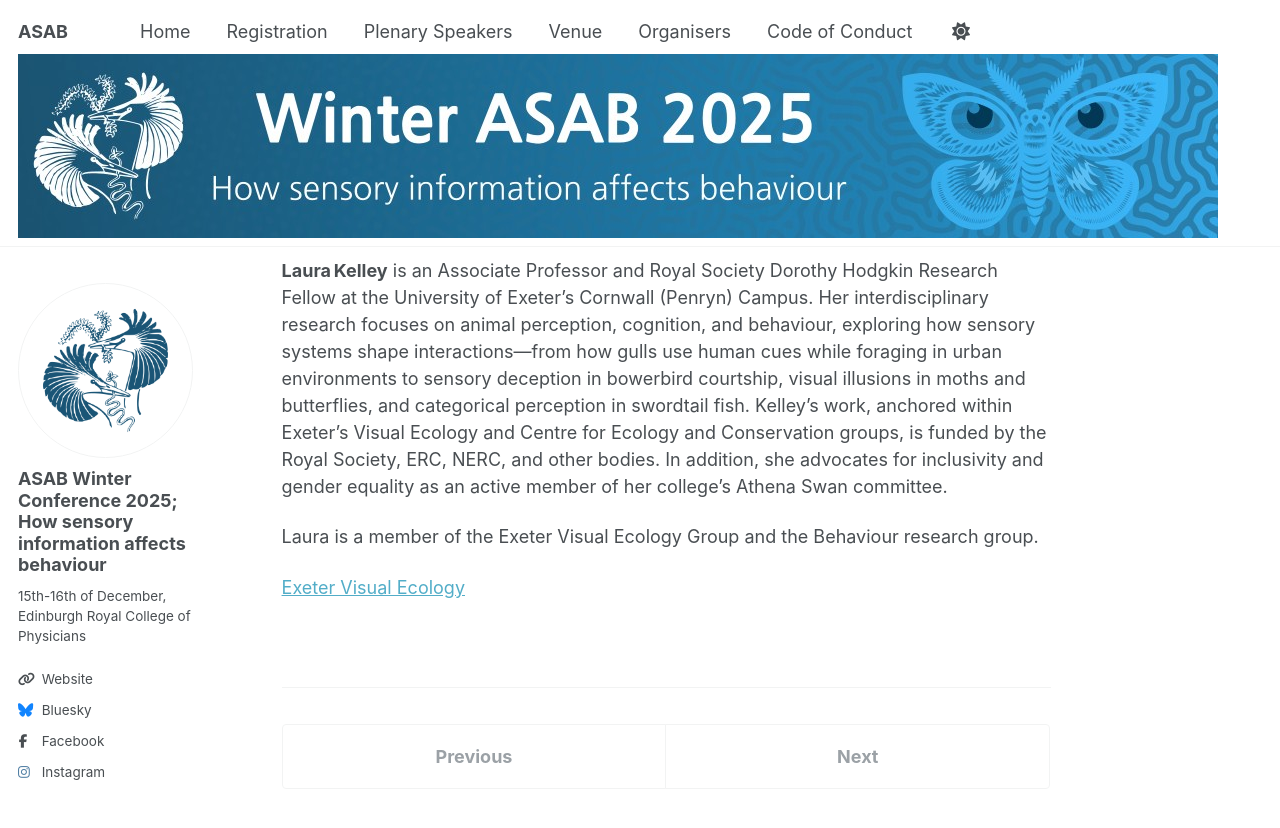
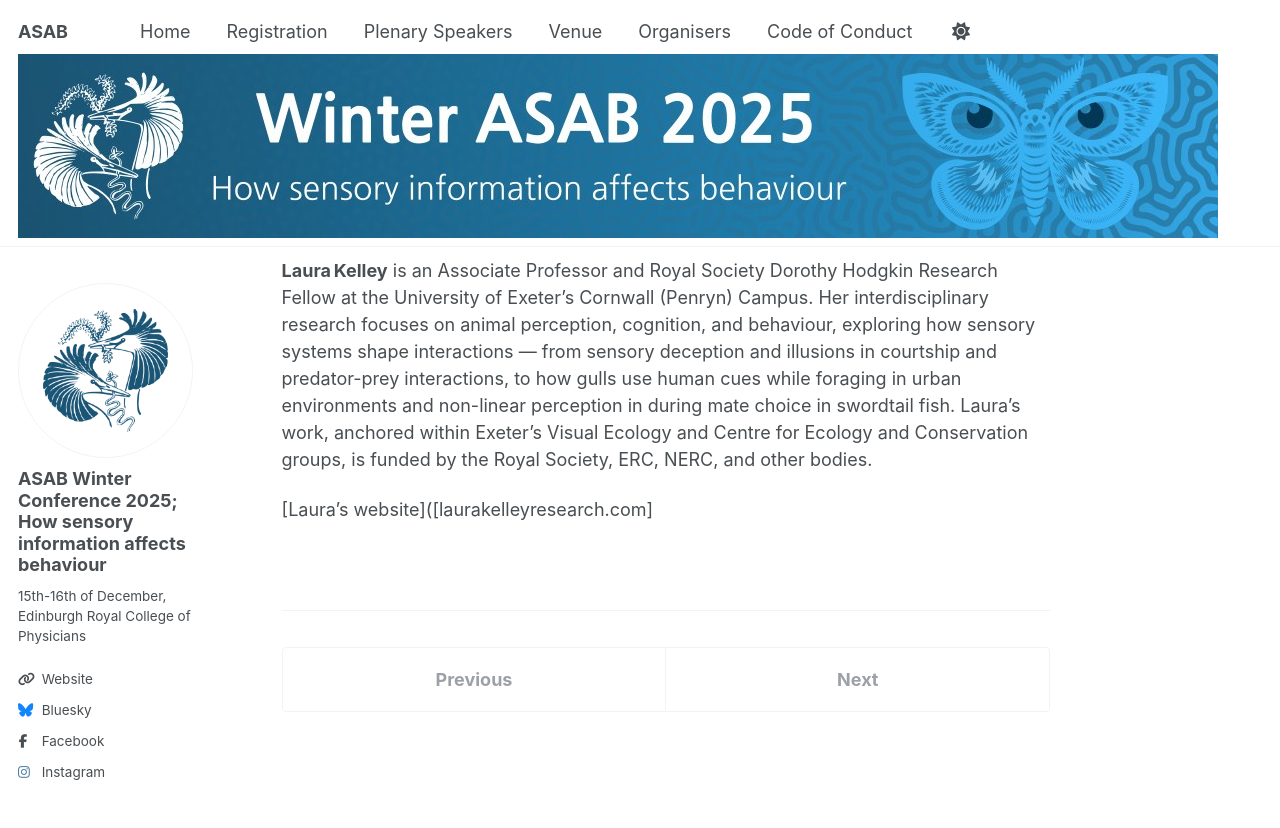
Before and after one commit to asabwinter/2025, a Jekyll site: the page built from _organisers/2_Laura_Kelley.md, in a window 1280 px wide and 900 px high, scrolled down 396 px. Shown: the top 828 px of the window. Built offline with Jekyll 4.4.1, drawn with Linux system fonts in a browser that asks for light colours; a script that is not in the unit is left out.

Commit message:
Update 2_Laura_Kelley.md

```diff
--- a/_organisers/2_Laura_Kelley.md
+++ b/_organisers/2_Laura_Kelley.md
@@ -8,8 +8,6 @@ layout: single
 <img src="/2025/images/Laura.png" width="250"/>
 
 
-**Laura Kelley** is an Associate Professor and Royal Society Dorothy Hodgkin Research Fellow at the University of Exeter’s Cornwall (Penryn) Campus. Her interdisciplinary research focuses on animal perception, cognition, and behaviour, exploring how sensory systems shape interactions—from how gulls use human cues while foraging in urban environments to sensory deception in bowerbird courtship, visual illusions in moths and butterflies, and categorical perception in swordtail fish. Kelley's work, anchored within Exeter’s Visual Ecology and Centre for Ecology and Conservation groups, is funded by the Royal Society, ERC, NERC, and other bodies. In addition, she advocates for inclusivity and gender equality as an active member of her college’s Athena Swan committee.
+**Laura Kelley** is an Associate Professor and Royal Society Dorothy Hodgkin Research Fellow at the University of Exeter’s Cornwall (Penryn) Campus. Her interdisciplinary research focuses on animal perception, cognition, and behaviour, exploring how sensory systems shape interactions — from sensory deception and illusions in courtship and predator-prey interactions, to how gulls use human cues while foraging in urban environments and non-linear perception in during mate choice in swordtail fish. Laura's work, anchored within Exeter’s Visual Ecology and Centre for Ecology and Conservation groups, is funded by the Royal Society, ERC, NERC, and other bodies.
 
-Laura is a member of the Exeter Visual Ecology Group and the Behaviour research group.
-
-[Exeter Visual Ecology](visual-ecology.com)
+[Laura's website]([laurakelleyresearch.com]
```
